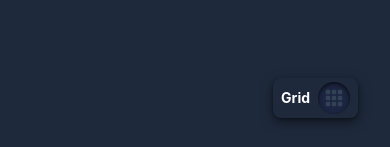
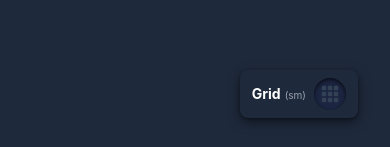
Before and after one commit to CFsylvester/csv-emailer, a Next.js app: page / in a window 390 px wide. Shown: the part 694-841 px from the top of the page. Built offline with nearby package versions, Linux system fonts and the light colour scheme.

Commit message:
add tailwind breakpoints

```diff
--- a/src/components/GridToggle/index.tsx
+++ b/src/components/GridToggle/index.tsx
@@ -13,15 +13,23 @@ const GridToggle: React.FC<GridToggleProps> = ({ on, onChange }) => (
     onClick={() => onChange(!on)}
     className={`
       flex items-center
-        w-full h-10
+      w-full h-12
       bg-navy
       rounded-lg
-        px-2
+      px-3
       shadow-neumorphic
       transition-all duration-200
     `}
   >
-    <span className="text-white text-sm font-bold mr-2">Grid</span>
+    <div className="flex items-end mr-2">
+      <span className="text-white text-sm font-bold leading-tight">Grid</span>
+      <span className="text-[10px] text-gray-400 ml-1 mb-0">
+        <span className="xs:inline sm:hidden">(xs)</span>
+        <span className="hidden sm:inline md:hidden">(sm)</span>
+        <span className="hidden md:inline lg:hidden">(md)</span>
+        <span className="hidden lg:inline">(lg)</span>
+      </span>
+    </div>
 
     <div
       className={`
```
Lines whose indentation alone changed are shown as unchanged.
